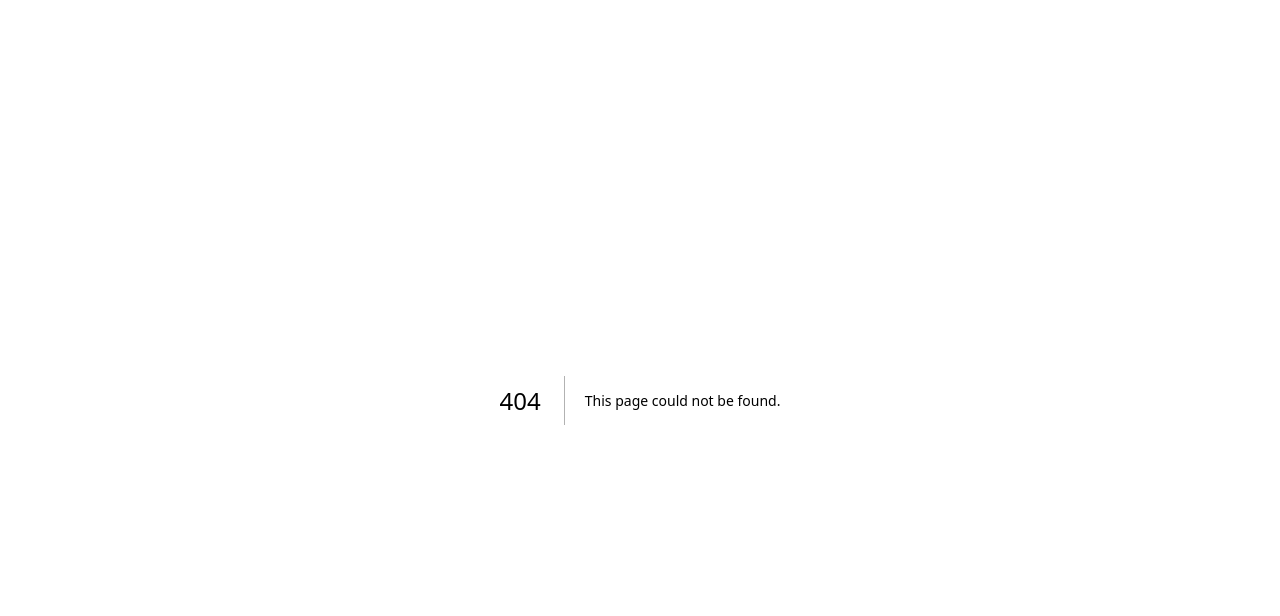
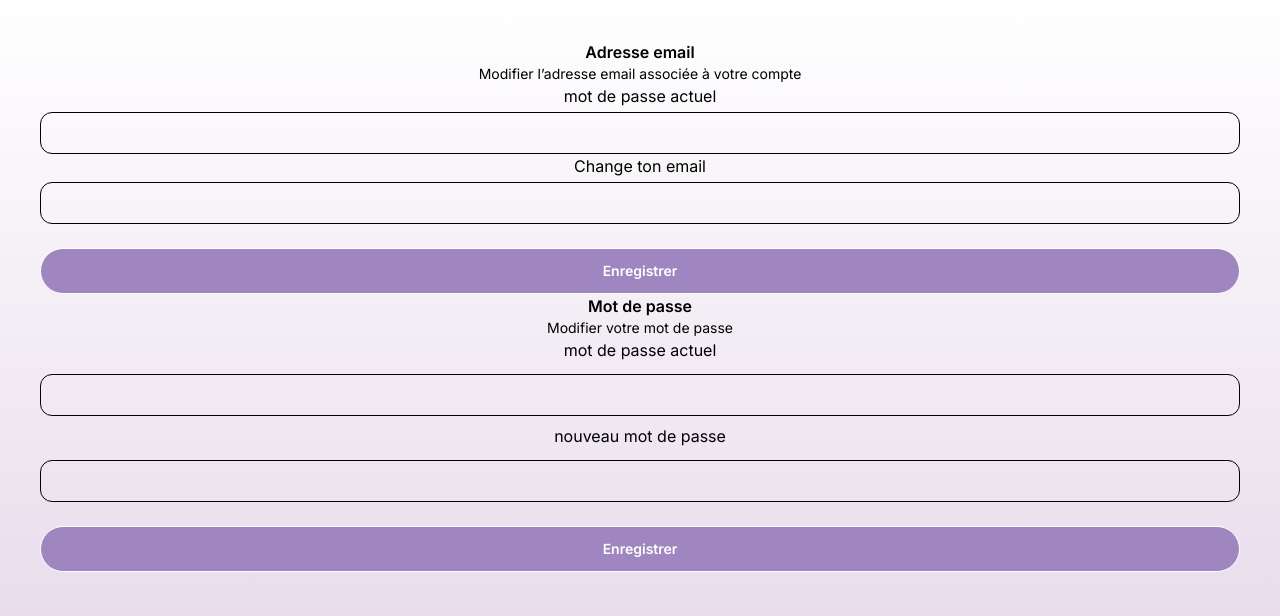
Before and after one commit to Abdelcrks/synea, a Next.js app: page /settings/security in a window 1280 px wide. Before the commit this address had no page. Shown: the top 616 px of the page. Built offline with nearby package versions, Linux system fonts and the light colour scheme.

Commit message:
create folder settings and create 2 form for edit email and edit password

```diff
--- /dev/null
+++ b/app/settings/security/page.tsx
@@ -0,0 +1,54 @@
+"use client"
+import { useState } from "react"
+
+
+export default function EditSettingsForm () {
+    const [passwordNow, setpasswordNow] = useState("")
+
+
+    return(
+        <main>
+            <section id="email" className="text-center pt-10 px-10">
+                <h2 className="font-semibold">Adresse email</h2>
+                <p className="text-sm">
+                Modifier l’adresse email associée à votre compte
+                </p>
+                <form action="" className="space-y-6  ">
+                    <div className="flex flex-col">
+                        <label htmlFor="oldpassword">mot de passe actuel</label>
+                        <input type="password" id="password" name="oldpassword" className="mt-1 w-full rounded-xl border px-4 py-2"/>
+                        <label htmlFor="email">Change ton email</label>
+                        <input type="email" id="email" name="email" className="mt-1 w-full rounded-xl border px-4 py-2"></input>
+                    </div>
+                    <div>
+                        <button type="submit" className="inline-flex w-full items-center justify-center cursor-pointer rounded-full border  px-6 py-3 text-sm font-semibold text-white bg-[#9F86C0]"
+                        >
+                        Enregistrer
+                        </button>
+                    </div>
+                </form>
+            </section>
+            <section id="password" className="text-center px-10">
+                <h2 className="font-semibold">Mot de passe</h2>
+                <p className="text-sm">
+                Modifier votre mot de passe
+                </p>
+                <form action="" className="space-y-6 ">
+                    <div className="flex flex-col gap-2">
+                        <label htmlFor="oldpassword">mot de passe actuel</label>
+                        <input type="password" id="password" name="oldpassword" className="mt-1 w-full rounded-xl border px-4 py-2"/>
+
+                        <label htmlFor="password">nouveau mot de passe</label>
+                        <input type="password" id="password" name="password" className="mt-1 w-full rounded-xl border px-4 py-2"/>
+                    </div>
+                    <div>
+                        <button type="submit" className="inline-flex w-full items-center justify-center cursor-pointer rounded-full border  px-6 py-3 text-sm font-semibold text-white bg-[#9F86C0]"
+                        >
+                        Enregistrer
+                        </button>
+                    </div>
+                </form>
+            </section>
+        </main>
+    )
+}
```
Also changed, not shown: app/profile/page.tsx (line endings or trailing spaces).
